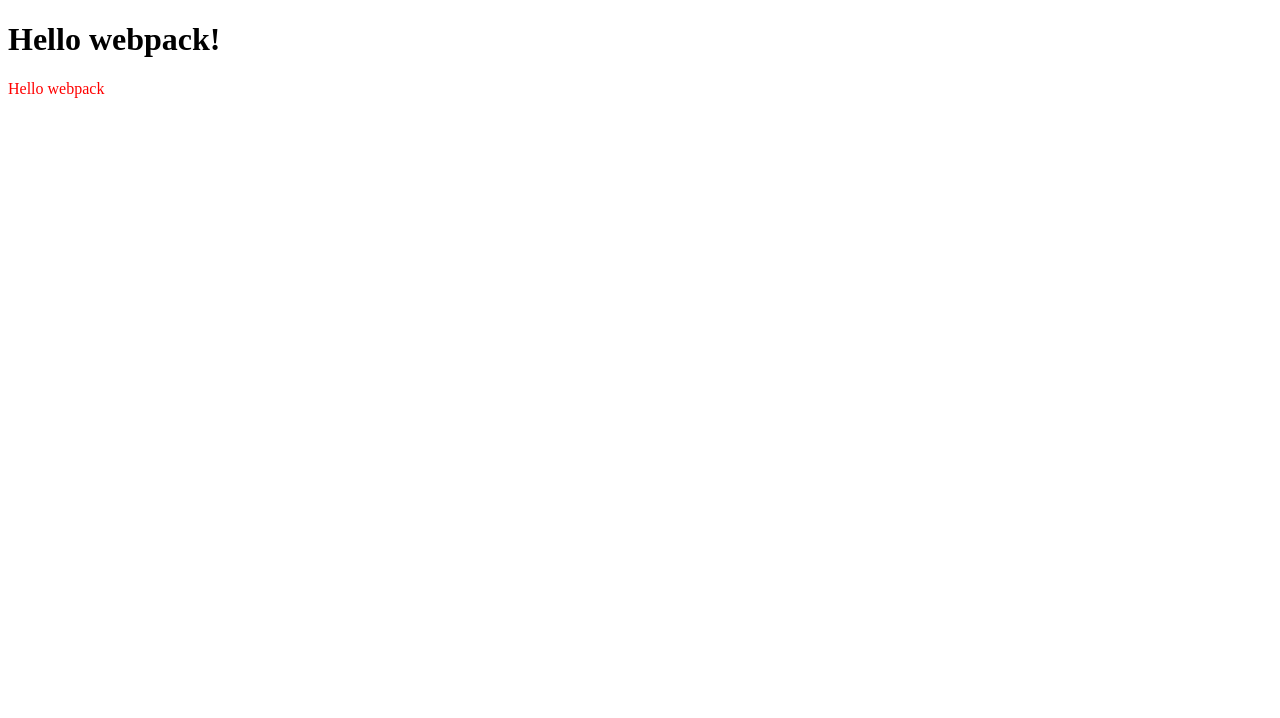
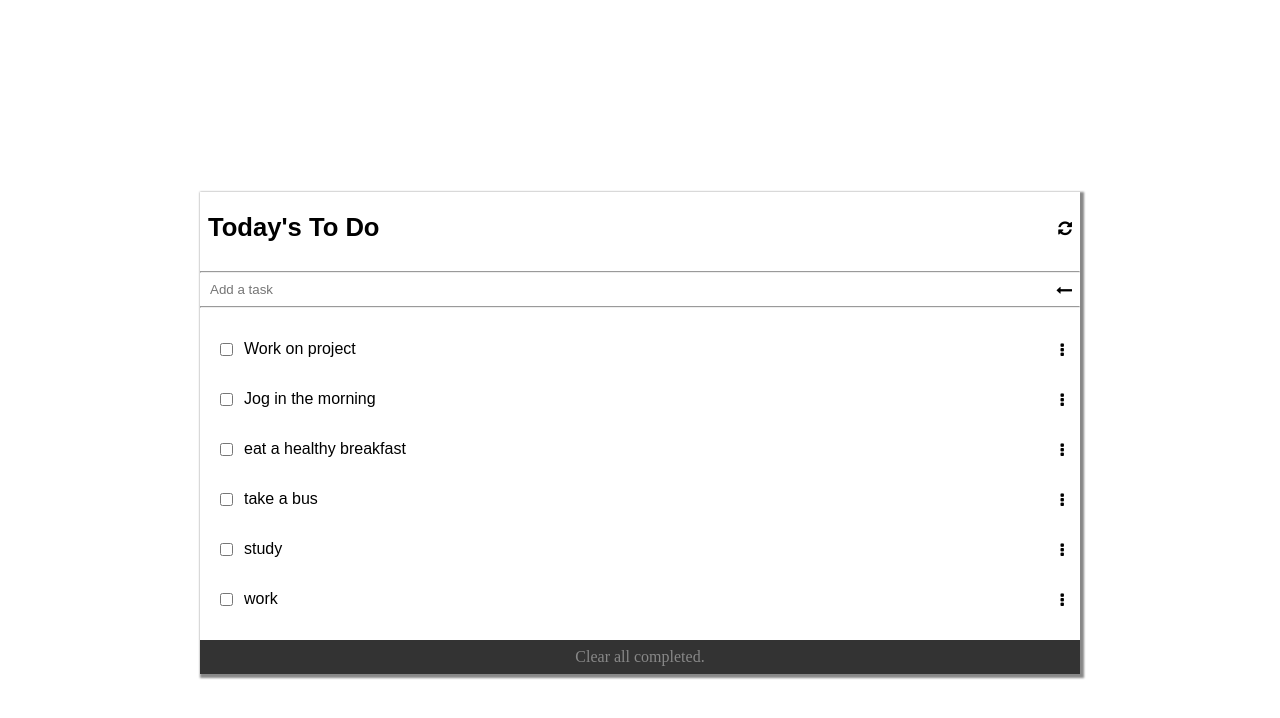
Before and after one commit to wadaudzai/to-do-list, a website built with webpack: page src/index.html in a window 1280 px wide. Built offline with nearby package versions, Linux system fonts and the light colour scheme.

Commit message:
Dynamic part created and linters errors fixed

```diff
--- a/src/index.html
+++ b/src/index.html
@@ -3,9 +3,27 @@
 <head>
     <meta charset="UTF-8">
     <meta name="viewport" content="width=device-width, initial-scale=1.0">
-    <title>Wbpack Exercise</title>
+    <link rel="stylesheet" href="https://cdnjs.cloudflare.com/ajax/libs/font-awesome/4.7.0/css/font-awesome.min.css">
+    <title>To Do List</title>
 </head>
 <body>
-    <h1>Hello webpack!</h1>
+    <section class="main-section">
+        <article class="first-article">
+        <h2 class="title">Today's To Do</h2>
+        <i class="fa fa-refresh"></i>
+        </article>
+        <hr>
+        <form action="#" class="form">
+            <input class="input-field" type="text" placeholder="Add a task" required>
+            <i class="fa fa-long-arrow-left"></i>
+        </form>
+        <hr>
+        <ul class="list-container">
+
+        </ul>
+        <article class="footer">
+        <a href="#" class="clear-link">Clear all completed.</a>
+        </article>
+    </section>
 </body>
 </html>
--- a/src/index.js
+++ b/src/index.js
@@ -1,13 +1,55 @@
-import _ from 'lodash';
 import './style.css';
-function component() {
-    const element = document.createElement('div');
 
-    // Lodash, now imported by this script
-    element.innerHTML = _.join(['Hello', 'webpack'], ' ');
-    element.classList.add('hello');
+console.log('walid');
 
-    return element;
+const listData = [
+  {
+    description: 'Work on project',
+    completed: false,
+    index: 0,
+  },
+  {
+    description: 'Jog in the morning',
+    completed: false,
+    index: 1,
+  },
+  {
+    description: 'eat a healthy breakfast',
+    completed: false,
+    index: 2,
+  },
+  {
+    description: 'take a bus',
+    completed: false,
+    index: 3,
+  },
+  {
+    description: 'study',
+    completed: false,
+    index: 4,
+  },
+  {
+    description: 'work',
+    completed: false,
+    index: 5,
+  },
+];
+
+const listContainer = document.querySelector('.list-container');
+const funcWal = () => {
+  for (let i = 0; i < listData.length; i += 1) {
+    const taskList = document.createElement('li');
+    taskList.classList.add('list');
+    const todo = `
+  <div class = "input-p">
+<input type="checkbox" class="checkbox" id="${listData[i].index}">
+        <p id="0" class="para-1">${listData[i].description}</p>
+        </div>
+        <i class="fa fa-ellipsis-v icon"></i>
+`;
+
+    listContainer.append(taskList);
+    taskList.innerHTML += todo;
   }
-
-  document.body.appendChild(component());
+};
+funcWal();
--- a/src/style.css
+++ b/src/style.css
@@ -1,3 +1,61 @@
-.hello {
-    color: red;
+.title {
+  font-size: 2vw;
+  font-family: sans-serif;
 }
+
+.first-article {
+  display: flex;
+  align-items: center;
+  justify-content: space-between;
+  padding: 0 8px;
+}
+
+.main-section {
+  box-shadow: 2px 2px 2px 2px #888;
+  margin: 12rem;
+}
+
+ul {
+  padding: 0 1rem;
+}
+
+.list {
+  display: flex;
+  align-items: baseline;
+  gap: 1rem;
+  justify-content: space-between;
+}
+
+.para-1 {
+  font-family: sans-serif;
+}
+
+.footer {
+  text-align: center;
+  padding: 8px;
+  background-color: #333;
+}
+
+.clear-link {
+  text-decoration: none;
+  color: #888;
+}
+
+.input-field {
+  width: 90%;
+  border: 0;
+}
+
+.form {
+  display: flex;
+  gap: 8px;
+  padding: 0 8px;
+  align-items: center;
+  justify-content: space-between;
+}
+
+.input-p {
+  display: flex;
+  align-items: center;
+  gap: 8px;
+}
--- a/webpack.config.js
+++ b/webpack.config.js
@@ -2,15 +2,23 @@ const path = require('path');
 const HtmlWebpackPlugin = require('html-webpack-plugin');
 
 module.exports = {
-  entry: './src/index.js',
+  mode: 'development',
+  entry: {
+    index: './src/index.js',
+  },
+  devtool: 'inline-source-map',
+  devServer: {
+    static: './dist',
+  },
   plugins: [
     new HtmlWebpackPlugin({
-        template: './src/index.html',
+      template: './src/index.html',
     }),
   ],
   output: {
-    filename: 'main.js',
+    filename: '[name].bundle.js',
     path: path.resolve(__dirname, 'dist'),
+    clean: true,
   },
   module: {
     rules: [
@@ -20,4 +28,7 @@ module.exports = {
       },
     ],
   },
+  optimization: {
+    runtimeChunk: 'single',
+  },
 };
```
Also changed, not shown: package.json (+12 -1 lines), .eslintrc.json (added), .github/workflows/linters.yml (added), .stylelintrc.json (added), dist/index.bundle.js (added), dist/index.html, dist/main.js (deleted), dist/main.js.LICENSE.txt (deleted), dist/runtime.bundle.js (added), 4 other files.
